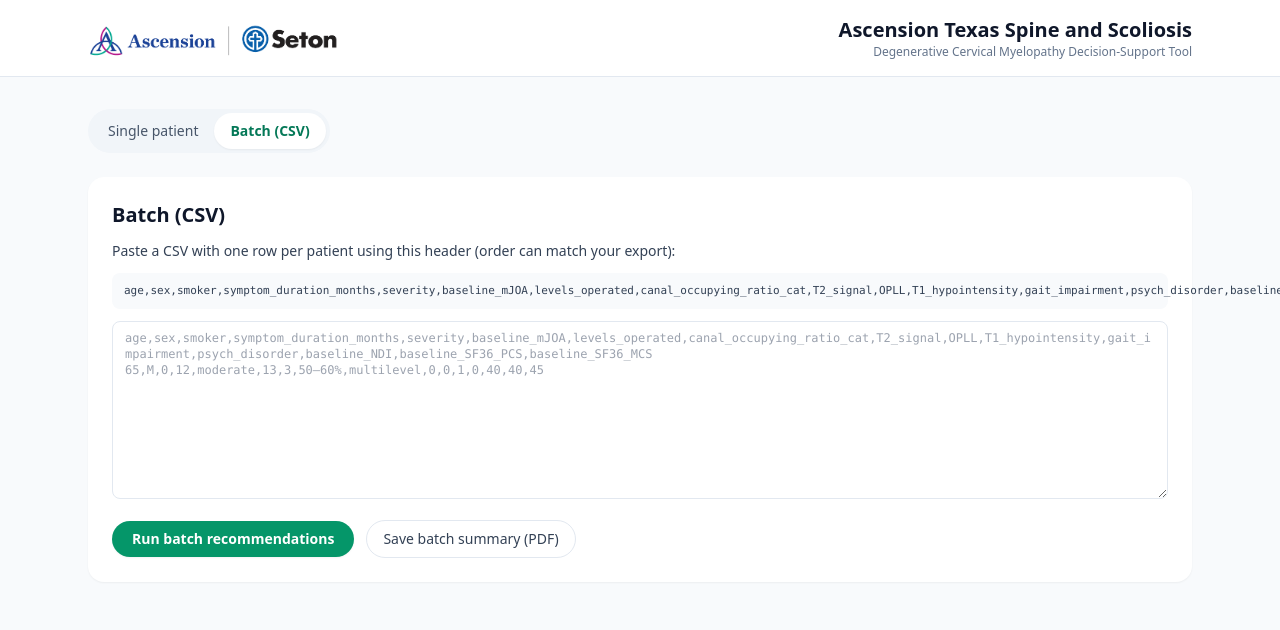
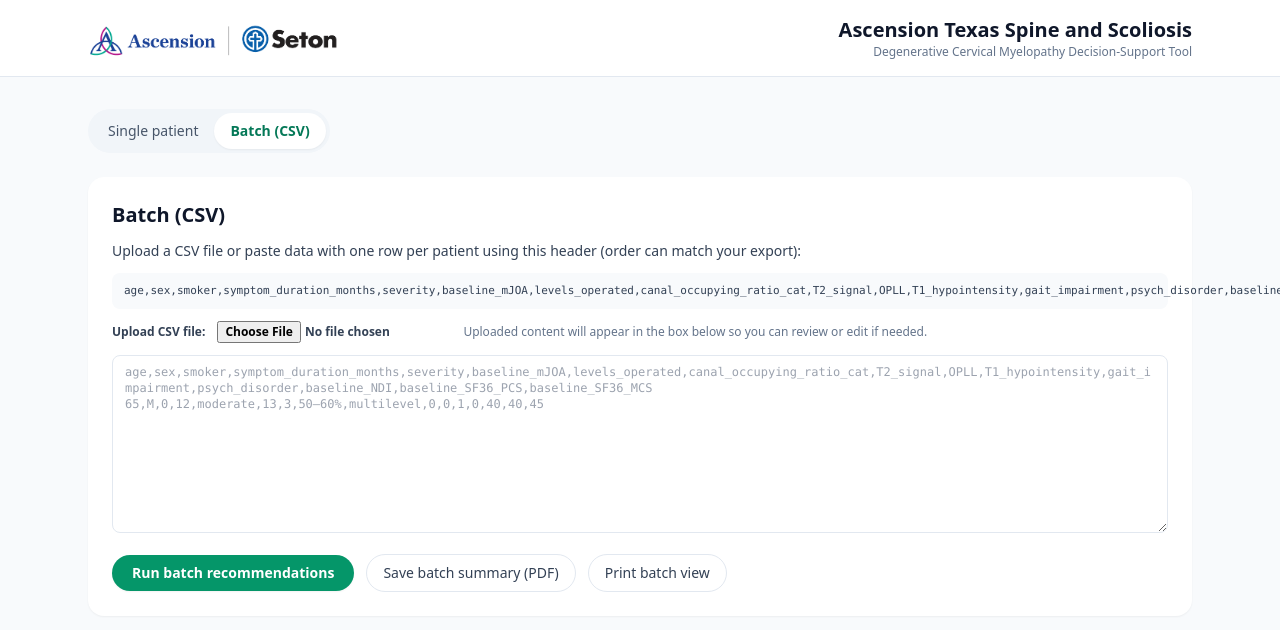
Before and after one commit to devender0609/dcm-web, a Next.js app: page /prototype in a window 1280 px wide. Both pictures are taken after a click on the button "Batch (CSV)". Shown: the top 630 px of the page. Built offline with nearby package versions, Linux system fonts and the light colour scheme.

Commit message:
Fix t2Signal multilevel typo

```diff
--- a/app/prototype/page.tsx
+++ b/app/prototype/page.tsx
@@ -14,7 +14,7 @@ type InputState = {
   sex: Sex | "";
   smoker: "0" | "1"; // 0 = non / former, 1 = current
   symptomDurationMonths: string;
-  severity: Severity | ""; // kept in type, but logic always derives from mJOA
+  severity: Severity | ""; // logic always derives from mJOA
   baselineMJOA: string;
   levelsOperated: string;
   canalRatio: CanalRatioCat | "";
@@ -50,7 +50,7 @@ type SingleResult = {
   uncertainty: UncertaintyLevel;
 };
 
-// ---- Default starting state (same as your pre-filled example) ----
+// ---- Default starting state ----
 const initialInputs: InputState = {
   age: "65",
   sex: "M",
@@ -70,32 +70,28 @@ const initialInputs: InputState = {
   sf36MCS: "45",
 };
 
-// helper: derive severity strictly from mJOA
 function deriveSeverity(mJOA: number): Severity {
   if (mJOA >= 15) return "mild";
   if (mJOA >= 12) return "moderate";
   return "severe";
 }
 
-// -----------------
-// Local rule engine
-// -----------------
 function clamp01(x: number): number {
   return Math.min(1, Math.max(0, x));
 }
 
+// -----------------
+// Local rule engine
+// -----------------
 function computeLocalRecommendation(input: Required<InputState>): SingleResult {
-  // Numeric conversions (already validated in handler)
   const age = Number(input.age);
   const dur = Number(input.symptomDurationMonths);
   const mJOA = Number(input.baselineMJOA);
   const levels = Number(input.levelsOperated);
   const ndi = Number(input.baselineNDI);
 
-  // ---- 1) severity derived from mJOA only ----
   const severity: Severity = deriveSeverity(mJOA);
 
-  // ---- 2) simple risk/benefit scores on 0–100 ----
   let baseRisk = 10;
   let baseBenefit = 10;
 
@@ -152,7 +148,7 @@ function computeLocalRecommendation(input: Required<InputState>): SingleResult {
       ? "Moderate chance of clinically meaningful improvement with surgery."
       : "Lower modeled chance of large mJOA change; surgery may still help pain or stability in selected patients.";
 
-  // ---- 3) surgery recommendation ----
+  // surgery recommendation
   let surgeryRecommended = false;
   let recommendationLabel = "Non-operative trial reasonable";
 
@@ -170,19 +166,15 @@ function computeLocalRecommendation(input: Required<InputState>): SingleResult {
   ) {
     surgeryRecommended = true;
     recommendationLabel = "Consider surgery";
-  } else {
-    surgeryRecommended = false;
-    recommendationLabel = "Non-operative trial reasonable";
   }
 
-  // ---- 4) approach probabilities (heuristic) ----
+  // approach probabilities
   let approach: ApproachProbs = {
     anterior: 0.33,
     posterior: 0.34,
     circumferential: 0.33,
   };
 
-  // simple patterns: multilevel + OPLL → posterior leaning, focal + high COR → anterior leaning
   if (input.t2Signal === "multilevel" || levels >= 3 || input.opll === "1") {
     approach = { anterior: 0.2, posterior: 0.6, circumferential: 0.2 };
   } else if (input.t2Signal === "focal" && (input.canalRatio === ">60%" || levels <= 2)) {
@@ -197,7 +189,6 @@ function computeLocalRecommendation(input: Required<InputState>): SingleResult {
     ["circumferential", approach.circumferential],
   ];
 
-  // normalize + pick best
   const sum = vals.reduce((s, [, v]) => s + v, 0) || 1;
   const norm: ApproachProbs = {
     anterior: approach.anterior / sum,
@@ -292,12 +283,10 @@ export default function PrototypePage() {
   const [batchError, setBatchError] = useState<string | null>(null);
   const [batchLoading, setBatchLoading] = useState(false);
 
-  // helper to update fields
   function updateField<K extends keyof InputState>(key: K, value: InputState[K]) {
     setInputs((prev) => ({ ...prev, [key]: value }));
   }
 
-  // reset back to blank
   function handleReset() {
     setInputs({
       age: "",
@@ -321,10 +310,15 @@ export default function PrototypePage() {
     setError(null);
   }
 
+  function handlePrintPage() {
+    if (typeof window !== "undefined") {
+      window.print();
+    }
+  }
+
   async function handleRunSingle() {
     setError(null);
 
-    // ---- validation + parsing ----
     const requiredNumeric: (keyof InputState)[] = [
       "age",
       "symptomDurationMonths",
@@ -361,13 +355,13 @@ export default function PrototypePage() {
       const apiBase = process.env.NEXT_PUBLIC_DCM_API_URL;
 
       if (apiBase) {
-        // ---------- API path ----------
+        // API path
         const payload = {
           age: Number(inputs.age),
           sex: inputs.sex,
           smoker: Number(inputs.smoker),
           symptom_duration_months: Number(inputs.symptomDurationMonths),
-          severity: derivedSeverity, // always derived from mJOA
+          severity: derivedSeverity,
           baseline_mJOA: Number(inputs.baselineMJOA),
           levels_operated: Number(inputs.levelsOperated),
           OPLL: Number(inputs.opll),
@@ -416,7 +410,7 @@ export default function PrototypePage() {
 
         setResult(mapped);
       } else {
-        // ---------- local, frozen TS logic ----------
+        // Local TS logic
         const localInputs: Required<InputState> = {
           ...(inputs as InputState),
           age: inputs.age || "0",
@@ -443,13 +437,12 @@ export default function PrototypePage() {
     }
   }
 
-  // Batch handler (local TS logic for now)
   async function handleRunBatch() {
     setBatchError(null);
     setBatchResults(null);
 
     if (!batchCsv.trim()) {
-      setBatchError("Paste a CSV with a header row and at least one patient.");
+      setBatchError("Paste a CSV or upload a file with at least one patient.");
       return;
     }
 
@@ -524,6 +517,16 @@ export default function PrototypePage() {
     } finally {
       setBatchLoading(false);
     }
+  }
+
+  function handleBatchFileChange(e: React.ChangeEvent<HTMLInputElement>) {
+    const file = e.target.files?.[0];
+    if (!file) return;
+    const reader = new FileReader();
+    reader.onload = () => {
+      setBatchCsv(String(reader.result ?? ""));
+    };
+    reader.readAsText(file);
   }
 
   // PDF helpers
@@ -658,7 +661,6 @@ export default function PrototypePage() {
     doc.save("dcm_batch_summary.pdf");
   }
 
-  // helpers for rendering
   function formatPct(p: number): string {
     return `${Math.round(clamp01(p) * 100)}%`;
   }
@@ -804,7 +806,7 @@ export default function PrototypePage() {
                     />
                   </div>
 
-                  {/* mJOA-derived severity (auto, read-only) */}
+                  {/* mJOA-derived severity (auto) */}
                   <div>
                     <label className="mb-1 block text-sm font-semibold text-slate-800">
                       mJOA-based severity (auto)
@@ -1003,6 +1005,13 @@ export default function PrototypePage() {
                   >
                     Save summary (PDF)
                   </button>
+                  <button
+                    type="button"
+                    onClick={handlePrintPage}
+                    className="rounded-full border border-slate-200 px-4 py-2 text-sm font-medium text-slate-700 hover:bg-slate-50"
+                  >
+                    Print page
+                  </button>
                   {error && <div className="text-sm text-red-600">{error}</div>}
                 </div>
               </section>
@@ -1061,12 +1070,12 @@ export default function PrototypePage() {
                     </span>
                   </div>
                   <div className="grid gap-4 md:grid-cols-2 text-sm">
-                    <div>
-                      <div className="mb-1 font-medium text-slate-900">
+                    <div className="rounded-2xl bg-rose-50 p-4 border border-rose-100">
+                      <div className="inline-flex items-center gap-2 rounded-full bg-rose-100 px-3 py-1 text-[11px] font-semibold uppercase tracking-wide text-rose-700">
                         Risk without surgery
                       </div>
-                      <div className="mb-1 text-slate-700">{result.riskText}</div>
-                      <div className="mt-2 h-3 w-full rounded-full bg-rose-100">
+                      <div className="mt-2 text-slate-700">{result.riskText}</div>
+                      <div className="mt-3 h-3 w-full rounded-full bg-rose-100">
                         <div
                           className="h-3 rounded-full bg-rose-500"
                           style={{ width: `${result.riskScore}%` }}
@@ -1077,12 +1086,12 @@ export default function PrototypePage() {
                         {result.riskScore.toFixed(0)}%
                       </div>
                     </div>
-                    <div>
-                      <div className="mb-1 font-medium text-slate-900">
+                    <div className="rounded-2xl bg-emerald-50 p-4 border border-emerald-100">
+                      <div className="inline-flex items-center gap-2 rounded-full bg-emerald-100 px-3 py-1 text-[11px] font-semibold uppercase tracking-wide text-emerald-700">
                         Expected chance of meaningful improvement with surgery
                       </div>
-                      <div className="mb-1 text-slate-700">{result.benefitText}</div>
-                      <div className="mt-2 h-3 w-full rounded-full bg-emerald-100">
+                      <div className="mt-2 text-slate-700">{result.benefitText}</div>
+                      <div className="mt-3 h-3 w-full rounded-full bg-emerald-100">
                         <div
                           className="h-3 rounded-full bg-emerald-500"
                           style={{ width: `${result.benefitScore}%` }}
@@ -1208,12 +1217,30 @@ export default function PrototypePage() {
           <section className="rounded-2xl bg-white p-6 text-sm shadow-sm">
             <h2 className="mb-3 text-xl font-semibold text-slate-900">Batch (CSV)</h2>
             <p className="mb-3 text-slate-700">
-              Paste a CSV with one row per patient using this header (order can match
-              your export):
+              Upload a CSV file or paste data with one row per patient using this header
+              (order can match your export):
             </p>
             <p className="mb-3 rounded-lg bg-slate-50 px-3 py-2 text-[11px] font-mono text-slate-700">
               age,sex,smoker,symptom_duration_months,severity,baseline_mJOA,levels_operated,canal_occupying_ratio_cat,T2_signal,OPLL,T1_hypointensity,gait_impairment,psych_disorder,baseline_NDI,baseline_SF36_PCS,baseline_SF36_MCS
             </p>
+
+            {/* File upload */}
+            <div className="mb-3 flex flex-wrap items-center gap-3 text-xs">
+              <label className="text-slate-700 font-semibold">
+                Upload CSV file:
+                <input
+                  type="file"
+                  accept=".csv,text/csv"
+                  onChange={handleBatchFileChange}
+                  className="ml-3 text-xs"
+                />
+              </label>
+              <span className="text-slate-500">
+                Uploaded content will appear in the box below so you can review or edit
+                if needed.
+              </span>
+            </div>
+
             <textarea
               rows={10}
               className="w-full rounded-lg border border-slate-200 px-3 py-2 font-mono text-xs text-slate-800"
@@ -1237,6 +1264,13 @@ export default function PrototypePage() {
                 className="rounded-full border border-slate-200 px-4 py-2 text-sm font-medium text-slate-700 hover:bg-slate-50"
               >
                 Save batch summary (PDF)
+              </button>
+              <button
+                type="button"
+                onClick={handlePrintPage}
+                className="rounded-full border border-slate-200 px-4 py-2 text-sm font-medium text-slate-700 hover:bg-slate-50"
+              >
+                Print batch view
               </button>
               {batchError && <div className="text-sm text-red-600">{batchError}</div>}
             </div>
```
